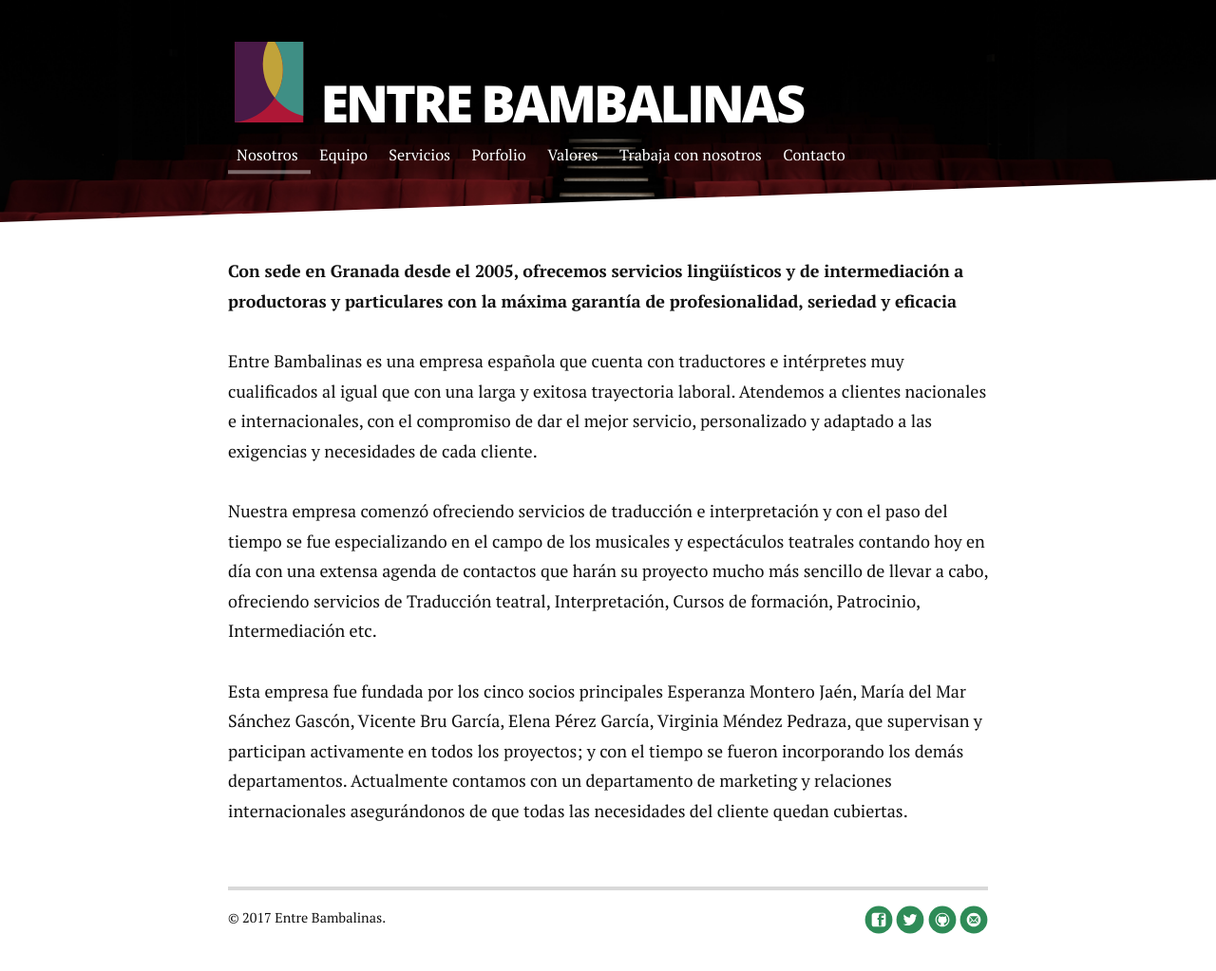
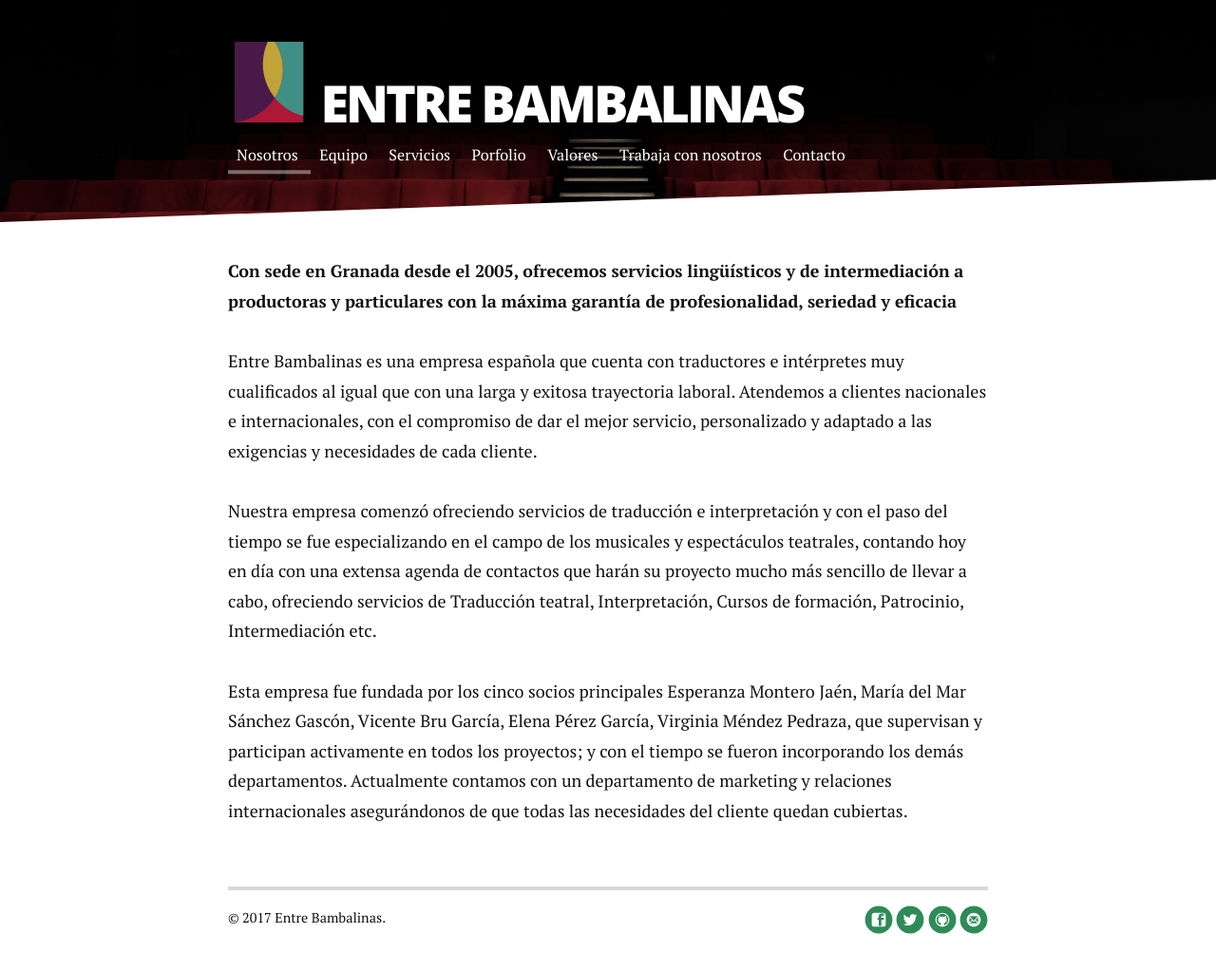
Before and after one commit to entrebambalinas/entrebambalinas.github.io, a Jekyll site: the page built from nosotros.md, in a window 1280 px wide. Shown: the whole page at 95% size. Built offline with Jekyll 4.4.1, drawn with Linux system fonts in a browser that asks for light colours; nearby versions of some CDN libraries.

```diff
--- a/nosotros.md
+++ b/nosotros.md
@@ -7,6 +7,6 @@ title: Nosotros
 
 Entre Bambalinas es una empresa española que cuenta con traductores e intérpretes muy cualificados al igual que con una larga y exitosa trayectoria laboral.  Atendemos a clientes nacionales e internacionales, con el compromiso de dar el mejor servicio, personalizado y adaptado a las exigencias y necesidades de cada cliente.
 
-Nuestra empresa comenzó ofreciendo servicios de traducción e interpretación y con el paso del tiempo  se fue especializando en el campo de los musicales y espectáculos teatrales contando hoy en día con una extensa agenda de contactos que harán su proyecto mucho más sencillo de llevar a cabo, ofreciendo servicios de Traducción teatral, Interpretación, Cursos de formación, Patrocinio, Intermediación etc.
+Nuestra empresa comenzó ofreciendo servicios de traducción e interpretación y con el paso del tiempo  se fue especializando en el campo de los musicales y espectáculos teatrales, contando hoy en día con una extensa agenda de contactos que harán su proyecto mucho más sencillo de llevar a cabo, ofreciendo servicios de Traducción teatral, Interpretación, Cursos de formación, Patrocinio, Intermediación etc.
 
 Esta empresa fue fundada por los cinco socios principales Esperanza Montero Jaén, María del Mar Sánchez Gascón, Vicente Bru García, Elena Pérez García, Virginia Méndez Pedraza, que supervisan y participan activamente en todos los proyectos; y con el tiempo se fueron incorporando los demás departamentos. Actualmente contamos con un departamento de marketing y relaciones internacionales asegurándonos de que todas las necesidades del cliente quedan cubiertas.
```
